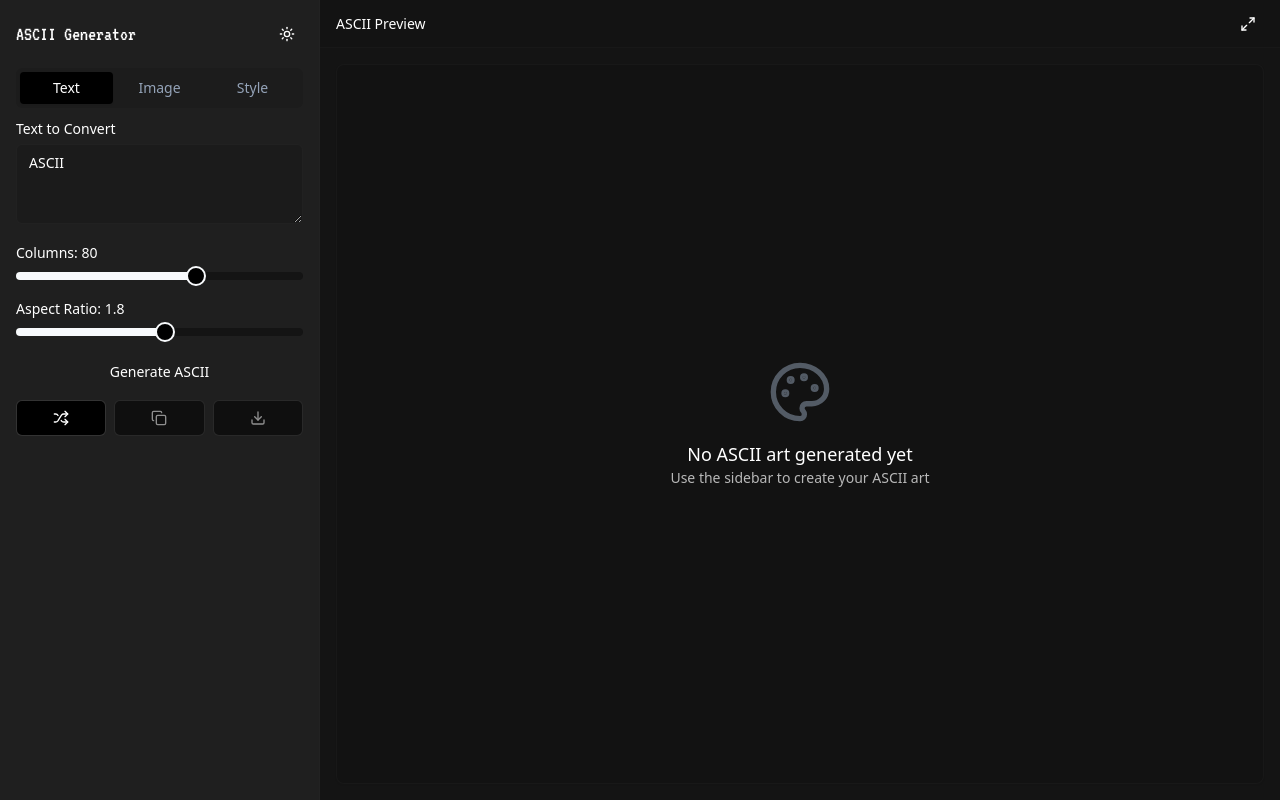
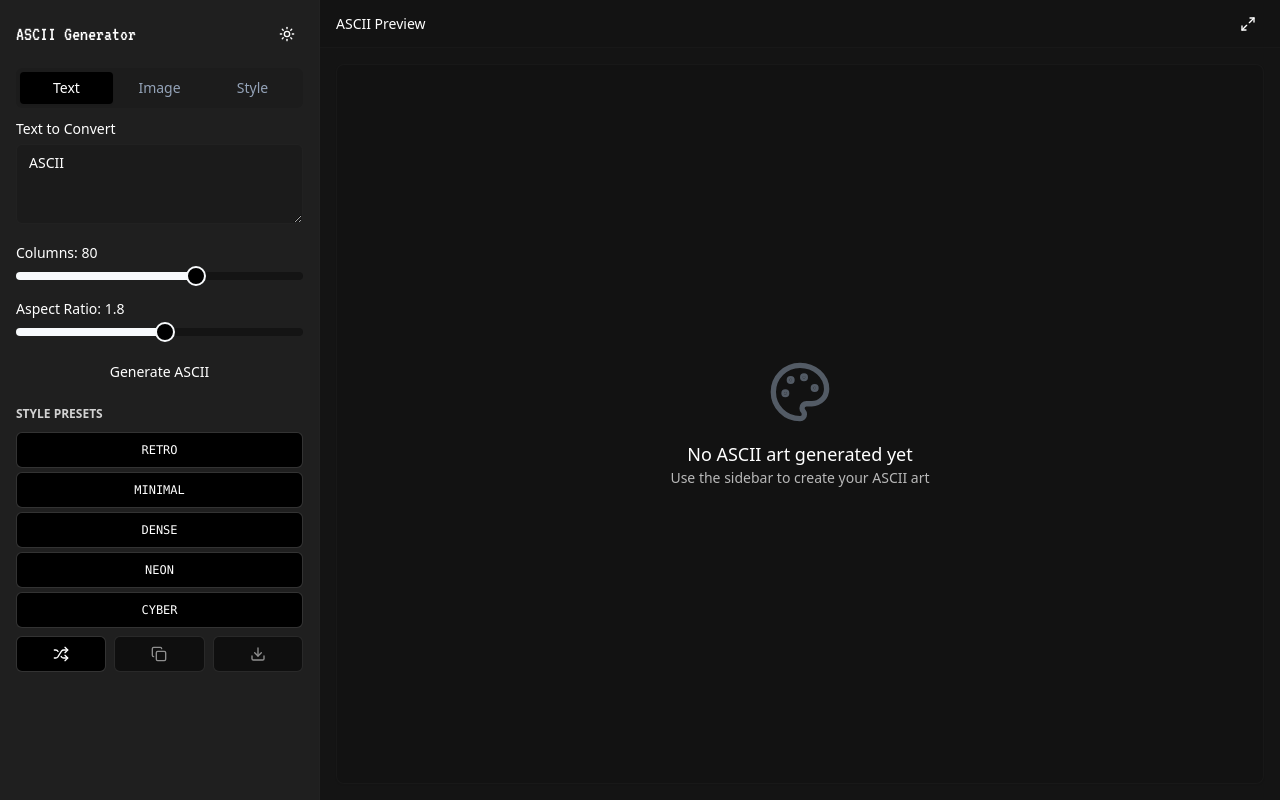
Before and after one commit to xtruel/art-ascii-painter, a React (Vite) app: page / in a window 1280 px wide. Built offline with nearby package versions, Linux system fonts and the light colour scheme.

Commit message:
Add preset style buttons
Add five prefixed "STYLES" buttons to the random generator for quick access to predefined random settings.

```diff
--- a/src/components/AsciiArtMaker.tsx
+++ b/src/components/AsciiArtMaker.tsx
@@ -70,6 +70,60 @@ const AsciiArtMaker = () => {
     const availableColors = currentColors;
     setColor(availableColors[Math.floor(Math.random() * availableColors.length)]);
   }, [currentColors]);
+
+  const applyStyle = useCallback((styleType: string) => {
+    const availableColors = currentColors;
+
+    switch(styleType) {
+      case "RETRO":
+        setColumns(60 + Math.floor(Math.random() * 20));
+        setAspectRatio(1.5 + Math.random() * 0.5);
+        setRamp("blocks");
+        setInvert(false);
+        setColor(theme === "dark" ? "lime" : "red");
+        setPreviewSize(1.2);
+        break;
+
+      case "MINIMAL":
+        setColumns(40 + Math.floor(Math.random() * 15));
+        setAspectRatio(2.0 + Math.random() * 0.3);
+        setRamp("smooth");
+        setInvert(Math.random() > 0.7);
+        setColor(theme === "dark" ? "white" : "white");
+        setPreviewSize(1.0);
+        break;
+
+      case "DENSE":
+        setColumns(90 + Math.floor(Math.random() * 30));
+        setAspectRatio(1.0 + Math.random() * 0.8);
+        setRamp("detailed");
+        setInvert(Math.random() > 0.6);
+        setColor(availableColors[Math.floor(Math.random() * availableColors.length)]);
+        setPreviewSize(0.8);
+        break;
+
+      case "NEON":
+        setColumns(70 + Math.floor(Math.random() * 20));
+        setAspectRatio(1.8 + Math.random() * 0.4);
+        setRamp("symbols");
+        setInvert(true);
+        setColor(theme === "dark" ? "purple" : "purple");
+        setPreviewSize(1.1);
+        break;
+
+      case "CYBER":
+        setColumns(55 + Math.floor(Math.random() * 25));
+        setAspectRatio(1.6 + Math.random() * 0.6);
+        setRamp("binary");
+        setInvert(Math.random() > 0.5);
+        setColor(theme === "dark" ? "blue" : "blue");
+        setPreviewSize(1.3);
+        break;
+
+      default:
+        randomizeControls();
+    }
+  }, [currentColors, theme, randomizeControls]);
 
   const measureCharAspect = useCallback(() => {
     const canvas = document.createElement("canvas");
@@ -358,6 +412,24 @@ const AsciiArtMaker = () => {
               {isLoading ? "Generating..." : "Generate ASCII"}
             </Button>
 
+            {/* Style Presets */}
+            <div className="space-y-2">
+              <Label className="text-xs text-white/80 font-semibold">STYLE PRESETS</Label>
+              <div className="grid grid-cols-1 gap-1">
+                {["RETRO", "MINIMAL", "DENSE", "NEON", "CYBER"].map((style) => (
+                  <Button
+                    key={style}
+                    variant="outline"
+                    size="sm"
+                    onClick={() => applyStyle(style)}
+                    className="text-white border-white/20 hover:bg-white/10 text-xs font-mono"
+                  >
+                    {style}
+                  </Button>
+                ))}
+              </div>
+            </div>
+
             <div className="grid grid-cols-3 gap-2">
               <Button variant="outline" size="sm" onClick={randomizeControls} className="text-white border-white/20 hover:bg-white/10">
                 <Shuffle className="h-4 w-4" />
```
